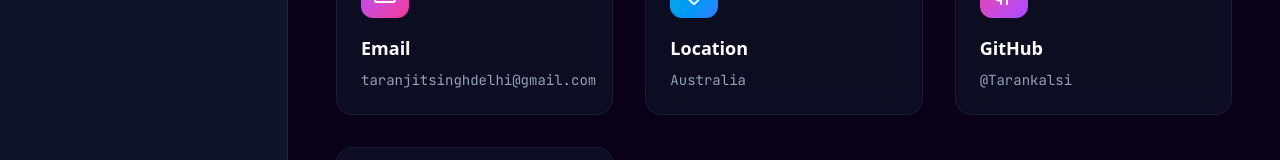
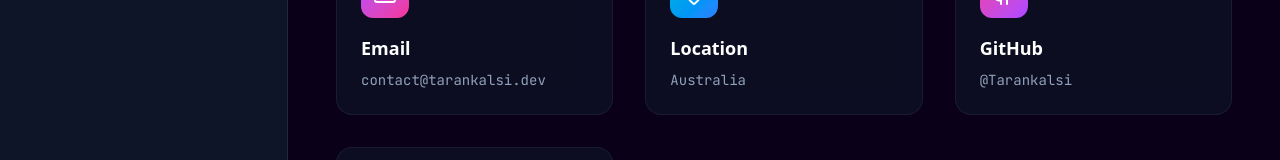
Before and after one commit to Tarankalsi/my-portfolio, a Next.js app: page /contact in a window 1280 px wide. Shown: the part 412-572 px from the top of the page. Built offline with nearby package versions, Linux system fonts and the light colour scheme.

Commit message:
email changed

```diff
--- a/src/app/contact/page.tsx
+++ b/src/app/contact/page.tsx
@@ -41,7 +41,7 @@ export default function ContactPage() {
     {
       icon: Mail,
       title: 'Email',
-      value: 'taranjitsinghdelhi@gmail.com',
+      value: 'contact@tarankalsi.dev',
       href: 'mailto:taranjitsinghdelhi@gmail.com',
       color: 'from-purple-500 to-pink-500',
     },
```
